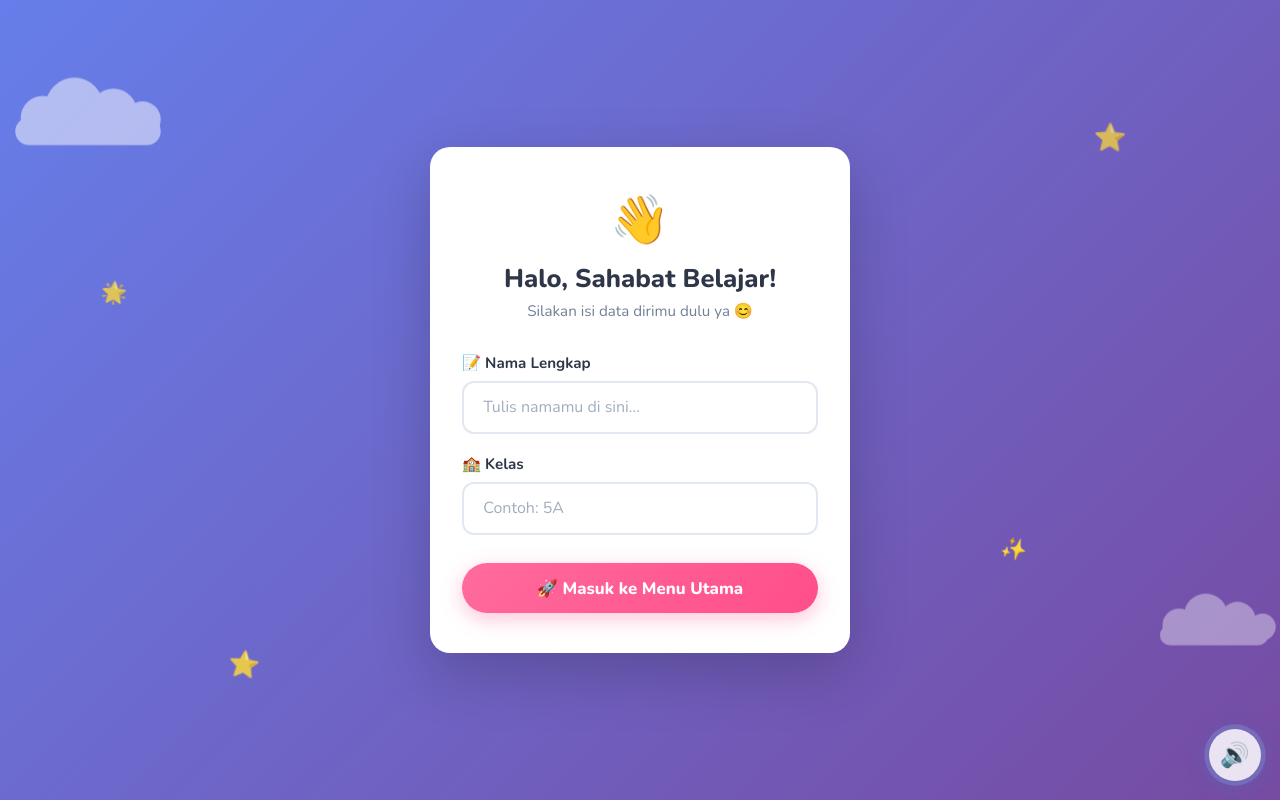
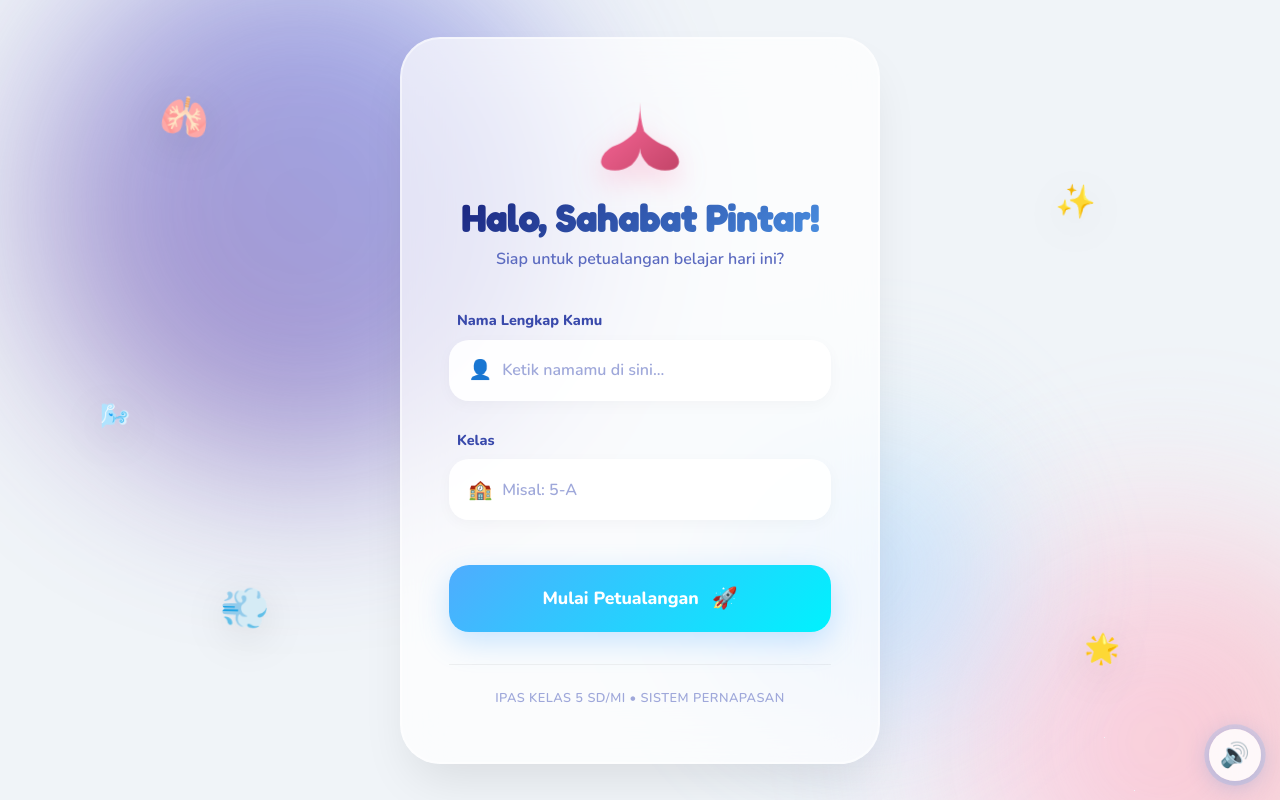
Before and after one commit to elangmra/media-pembelajaran-ipa, a plain HTML site: page index.html in a window 1280 px wide. Both pictures are taken after a click on the button "✨ Mulai Belajar". Drawn offline with nearby package versions, Linux system fonts and the light colour scheme.

Commit message:
feat: implement initial project structure with animated intro and login screens

```diff
--- a/css/style.css
+++ b/css/style.css
@@ -386,98 +386,279 @@ body {
 }
 
 /* ==========================================
-   LOGIN SCREEN
+   LOGIN SCREEN - MODERN REDESIGN
    ========================================== */
 #screen-login {
-  background: linear-gradient(135deg, #667eea 0%, #764ba2 100%);
+  background: #f0f4f8; /* Base color */
   position: relative;
   overflow: hidden;
   display: none;
-  align-items: center;
+  min-height: 100vh;
   justify-content: center;
+  align-items: center;
+  perspective: 1000px;
 }
 #screen-login.active { display: flex; }
 
-.login-bg { position: absolute; inset: 0; pointer-events: none; overflow: hidden; }
-
-/* Awan login SVG */
-.login-cloud {
+.login-container {
+  width: 100%;
+  max-width: 1200px;
+  min-height: 100vh;
+  display: flex;
+  justify-content: center;
+  align-items: center;
+  position: relative;
+  padding: 2rem;
+}
+
+/* Background Animations */
+.login-decorations {
   position: absolute;
+  inset: 0;
+  z-index: 1;
+}
+
+.deco-blob {
+  position: absolute;
+  filter: blur(80px);
+  opacity: 0.6;
+  border-radius: 50%;
+  animation: blobFloat 20s infinite alternate;
+}
+
+.blob-1 {
+  width: 500px;
+  height: 500px;
+  background: linear-gradient(135deg, #667eea 0%, #764ba2 100%);
+  top: -10%;
+  left: -5%;
+}
+
+.blob-2 {
+  width: 400px;
+  height: 400px;
+  background: linear-gradient(135deg, #ff9a9e 0%, #fecfef 100%);
+  bottom: -10%;
+  right: -5%;
+  animation-delay: -5s;
+}
+
+.blob-3 {
+  width: 300px;
+  height: 300px;
+  background: linear-gradient(135deg, #a1c4fd 0%, #c2e9fb 100%);
+  top: 40%;
+  right: 15%;
+  animation-delay: -10s;
+}
+
+@keyframes blobFloat {
+  0% { transform: translate(0, 0) scale(1) rotate(0deg); }
+  33% { transform: translate(100px, 50px) scale(1.1) rotate(120deg); }
+  66% { transform: translate(-50px, 100px) scale(0.9) rotate(240deg); }
+  100% { transform: translate(0, 0) scale(1) rotate(360deg); }
+}
+
+/* Floating Items */
+.floating-item {
+  position: absolute;
+  font-size: 2.5rem;
+  z-index: 2;
+  filter: drop-shadow(0 10px 20px rgba(0,0,0,0.1));
+  animation: itemFloat 6s ease-in-out infinite;
   pointer-events: none;
 }
-.lc1 { width: 200px; top: 8%;  left: -20px; animation: loginCloud1 12s ease-in-out infinite; }
-.lc2 { width: 150px; bottom: 18%; right: -10px; animation: loginCloud2 9s ease-in-out infinite; animation-delay: 2s; }
-@keyframes loginCloud1 {
-  0%, 100% { transform: translateX(0) translateY(0); }
-  50%       { transform: translateX(18px) translateY(-6px); }
-}
-@keyframes loginCloud2 {
-  0%, 100% { transform: translateX(0) translateY(0); }
-  50%       { transform: translateX(-14px) translateY(8px); }
-}
-
-/* Bintang-bintang login */
-.login-star {
+
+.fi-1 { top: 15%; left: 10%; animation-delay: 0s; }
+.fi-2 { top: 25%; right: 12%; font-size: 2rem; animation-delay: 1s; }
+.fi-3 { bottom: 20%; left: 15%; animation-delay: 2s; }
+.fi-4 { bottom: 15%; right: 10%; font-size: 1.8rem; animation-delay: 1.5s; }
+.fi-5 { top: 50%; left: 5%; font-size: 1.5rem; animation-delay: 3s; }
+
+@keyframes itemFloat {
+  0%, 100% { transform: translateY(0) rotate(0deg); }
+  50% { transform: translateY(-30px) rotate(10deg); }
+}
+
+/* Login Glass Card */
+.login-glass-card {
+  background: rgba(255, 255, 255, 0.7);
+  backdrop-filter: blur(25px);
+  -webkit-backdrop-filter: blur(25px);
+  border: 1px solid rgba(255, 255, 255, 0.4);
+  border-radius: 40px;
+  padding: 3.5rem 3rem;
+  width: 100%;
+  max-width: 480px;
+  z-index: 10;
+  box-shadow:
+    0 25px 50px -12px rgba(0, 0, 0, 0.1),
+    0 0 0 1px rgba(255, 255, 255, 0.5) inset;
+  animation: cardEntrance 0.8s cubic-bezier(0.175, 0.885, 0.32, 1.275);
+}
+
+@keyframes cardEntrance {
+  from { opacity: 0; transform: translateY(100px) rotateX(-20deg); }
+  to { opacity: 1; transform: translateY(0) rotateX(0); }
+}
+
+.login-brand {
+  text-align: center;
+  margin-bottom: 2.5rem;
+}
+
+.brand-icon-wrap {
+  width: 100px;
+  height: 80px;
+  margin: 0 auto 1.5rem;
+  filter: drop-shadow(0 10px 15px rgba(255, 107, 157, 0.3));
+  animation: pulseBrand 3s ease-in-out infinite;
+}
+
+@keyframes pulseBrand {
+  0%, 100% { transform: scale(1); }
+  50% { transform: scale(1.1); }
+}
+
+.login-brand h1 {
+  font-family: 'Fredoka One', cursive;
+  font-size: 2.2rem;
+  background: linear-gradient(135deg, #1a237e, #4a90e2);
+  -webkit-background-clip: text;
+  background-clip: text;
+  -webkit-text-fill-color: transparent;
+  margin-bottom: 0.5rem;
+}
+
+.login-brand p {
+  color: #5c6bc0;
+  font-weight: 600;
+  font-size: 1rem;
+}
+
+/* Form Styling */
+.modern-form {
+  display: flex;
+  flex-direction: column;
+  gap: 1.8rem;
+}
+
+.input-field {
+  display: flex;
+  flex-direction: column;
+  gap: 0.6rem;
+}
+
+.input-field label {
+  font-weight: 800;
+  font-size: 0.9rem;
+  color: #3949ab;
+  padding-left: 0.5rem;
+}
+
+.input-wrapper {
+  position: relative;
+  display: flex;
+  align-items: center;
+}
+
+.input-icon {
   position: absolute;
-  animation: starTwinkle 2.5s ease-in-out infinite;
+  left: 1.2rem;
+  font-size: 1.2rem;
   pointer-events: none;
 }
-.ls1 { top: 15%; right: 12%; font-size: 1.6rem; animation-delay: 0s; }
-.ls2 { top: 35%; left: 8%;   font-size: 1.2rem; animation-delay: 0.8s; }
-.ls3 { bottom: 30%; right: 20%; font-size: 1rem; animation-delay: 1.5s; }
-.ls4 { bottom: 15%; left: 18%; font-size: 1.4rem; animation-delay: 2.2s; }
-@keyframes starTwinkle {
-  0%, 100% { transform: scale(1) rotate(0deg); opacity: 0.7; }
-  50%       { transform: scale(1.3) rotate(15deg); opacity: 1; }
-}
-
-.login-card {
-  background: white;
-  border-radius: var(--radius);
-  padding: 2.5rem 2rem;
-  width: 90%;
-  max-width: 420px;
-  box-shadow: 0 20px 60px rgba(0,0,0,0.2);
-  position: relative;
-  z-index: 2;
-}
-.login-header { text-align: center; margin-bottom: 2rem; }
-.login-icon { font-size: 3rem; margin-bottom: 0.5rem; }
-.login-header h2 {
-  font-size: 1.6rem;
-  font-weight: 800;
-  color: var(--text-dark);
-  margin-bottom: 0.3rem;
-}
-.login-header p {
-  color: var(--text-muted);
-  font-size: 0.95rem;
-}
-
-.form-group { margin-bottom: 1.25rem; }
-.form-group label {
-  display: block;
-  font-weight: 700;
-  color: var(--text-dark);
-  margin-bottom: 0.5rem;
-  font-size: 0.95rem;
-}
-.form-group input {
+
+.input-wrapper input {
   width: 100%;
-  padding: 0.85rem 1.2rem;
-  border: 2px solid #E2E8F0;
-  border-radius: var(--radius-sm);
+  padding: 1.1rem 1.2rem 1.1rem 3.2rem;
+  background: rgba(255, 255, 255, 0.9);
+  border: 2px solid transparent;
+  border-radius: 20px;
   font-family: 'Nunito', sans-serif;
   font-size: 1rem;
-  color: var(--text-dark);
-  transition: var(--transition);
+  font-weight: 600;
+  color: #1a237e;
+  box-shadow: 0 4px 15px rgba(0,0,0,0.03);
+  transition: all 0.3s ease;
+}
+
+.input-wrapper input:focus {
+  background: white;
+  border-color: #4facfe;
+  box-shadow: 0 10px 25px rgba(79, 172, 254, 0.15);
+  transform: translateY(-2px);
   outline: none;
 }
-.form-group input:focus {
-  border-color: var(--primary);
-  box-shadow: 0 0 0 3px rgba(74,144,226,0.15);
-}
-.form-group input::placeholder { color: #A0AEC0; }
+
+.input-wrapper input::placeholder {
+  color: #9fa8da;
+}
+
+/* Button Submit */
+.btn-login-submit {
+  margin-top: 1rem;
+  padding: 1.2rem;
+  border: none;
+  border-radius: 20px;
+  background: linear-gradient(135deg, #4facfe 0%, #00f2fe 100%);
+  color: white;
+  font-weight: 800;
+  font-size: 1.1rem;
+  font-family: 'Nunito', sans-serif;
+  display: flex;
+  align-items: center;
+  justify-content: center;
+  gap: 0.8rem;
+  cursor: pointer;
+  box-shadow: 0 10px 30px rgba(79, 172, 254, 0.3);
+  transition: all 0.3s cubic-bezier(0.175, 0.885, 0.32, 1.275);
+}
+
+.btn-login-submit:hover {
+  transform: translateY(-5px) scale(1.02);
+  box-shadow: 0 15px 40px rgba(79, 172, 254, 0.4);
+}
+
+.btn-login-submit:active {
+  transform: translateY(0) scale(0.98);
+}
+
+.btn-icon {
+  font-size: 1.3rem;
+  transition: transform 0.3s ease;
+}
+
+.btn-login-submit:hover .btn-icon {
+  transform: translateX(5px) rotate(10deg);
+}
+
+.login-footer {
+  text-align: center;
+  margin-top: 2rem;
+  padding-top: 1.5rem;
+  border-top: 1px solid rgba(0,0,0,0.05);
+}
+
+.login-footer p {
+  font-size: 0.8rem;
+  color: #9fa8da;
+  font-weight: 600;
+  letter-spacing: 0.5px;
+  text-transform: uppercase;
+}
+
+/* Responsive Fixes */
+@media (max-width: 480px) {
+  .login-glass-card {
+    padding: 2.5rem 1.5rem;
+    border-radius: 30px;
+  }
+
+  .login-brand h1 {
+    font-size: 1.8rem;
+  }
+}
 
 /* ==========================================
    APP HEADER (Used in Menu & Screens)
@@ -1425,6 +1606,29 @@ body {
 .organ-fact-card h4 { font-size: 0.85rem; font-weight: 800; color: var(--text-dark); margin-bottom: 0.3rem; }
 .organ-fact-card p { font-size: 0.78rem; color: var(--text-muted); line-height: 1.5; }
 
+.organ-illustration {
+  width: 100%;
+  max-width: 320px;
+  margin: 0 auto 2rem;
+  background: white;
+  padding: 1rem;
+  border-radius: var(--radius);
+  box-shadow: var(--shadow);
+  text-align: center;
+  transition: var(--transition);
+  border: 4px solid #E3F2FD;
+}
+.organ-illustration:hover {
+  transform: translateY(-5px) rotate(1deg);
+  box-shadow: var(--shadow-hover);
+}
+.img-edu-organ {
+  width: 100%;
+  height: auto;
+  border-radius: var(--radius-sm);
+  display: block;
+}
+
 /* ==========================================
    PROSES PERNAPASAN
    ========================================== */
--- a/index.html
+++ b/index.html
@@ -169,56 +169,69 @@
 
   <!-- ===================== SCREEN: LOGIN ===================== -->
   <div id="screen-login" class="screen">
-    <div class="login-bg">
-      <!-- Awan SVG login -->
-      <!-- Awan SVG login -->
-      <div class="login-cloud lc1">
-        <svg viewBox="0 0 220 100" xmlns="http://www.w3.org/2000/svg" overflow="visible">
-          <g opacity="0.5">
-            <rect x="30" y="62" width="160" height="30" rx="15" fill="white"/>
-            <circle cx="60"  cy="62" r="24" fill="white"/>
-            <circle cx="95"  cy="50" r="32" fill="white"/>
-            <circle cx="138" cy="56" r="26" fill="white"/>
-            <circle cx="170" cy="64" r="20" fill="white"/>
-          </g>
+    <div class="login-container">
+
+      <!-- DECORATIVE BACKGROUND ELEMENTS -->
+      <div class="login-decorations">
+        <div class="deco-blob blob-1"></div>
+        <div class="deco-blob blob-2"></div>
+        <div class="deco-blob blob-3"></div>
+
+        <!-- Floating Elements -->
+        <div class="floating-item fi-1">🫁</div>
+        <div class="floating-item fi-2">✨</div>
+        <div class="floating-item fi-3">💨</div>
+        <div class="floating-item fi-4">🌟</div>
+        <div class="floating-item fi-5">🌬️</div>
+      </div>
+
+      <!-- LOGIN CARD -->
+      <div class="login-glass-card">
+        <div class="login-card-inner">
+          <div class="login-brand">
+            <div class="brand-icon-wrap">
+              <svg viewBox="0 0 120 100" xmlns="http://www.w3.org/2000/svg">
+                <path d="M60 10 Q60 30 55 45 Q45 55 35 60 Q20 65 15 75 Q10 85 20 90 Q35 95 50 85 Q60 75 60 65 Q60 75 70 85 Q85 95 100 90 Q110 85 105 75 Q100 65 85 60 Q75 55 65 45 Q60 30 60 10Z" fill="url(#loginLungGrad)" />
+                <defs>
+                  <linearGradient id="loginLungGrad" x1="0%" y1="0%" x2="100%" y2="100%">
+                    <stop offset="0%" style="stop-color:#FF6B9D"/>
+                    <stop offset="100%" style="stop-color:#C44569"/>
+                  </linearGradient>
+                </defs>
               </svg>
             </div>
-      <div class="login-cloud lc2">
-        <svg viewBox="0 0 180 80" xmlns="http://www.w3.org/2000/svg" overflow="visible">
-          <g opacity="0.38">
-            <rect x="25" y="50" width="130" height="24" rx="12" fill="white"/>
-            <circle cx="48"  cy="50" r="20" fill="white"/>
-            <circle cx="80"  cy="38" r="26" fill="white"/>
-            <circle cx="118" cy="44" r="22" fill="white"/>
-            <circle cx="148" cy="52" r="16" fill="white"/>
-          </g>
-        </svg>
+            <h1>Halo, Sahabat Pintar!</h1>
+            <p>Siap untuk petualangan belajar hari ini?</p>
           </div>
-      <!-- Bintang-bintang decoratif -->
-      <div class="login-star ls1">⭐</div>
-      <div class="login-star ls2">🌟</div>
-      <div class="login-star ls3">✨</div>
-      <div class="login-star ls4">⭐</div>
+
+          <form id="login-form" class="modern-form" onsubmit="handleLogin(event)">
+            <div class="input-field">
+              <label for="input-nama">Nama Lengkap Kamu</label>
+              <div class="input-wrapper">
+                <span class="input-icon">👤</span>
+                <input type="text" id="input-nama" placeholder="Ketik namamu di sini..." required autocomplete="off"/>
               </div>
-    <div class="login-card">
-      <div class="login-header">
-        <div class="login-icon">👋</div>
-        <h2>Halo, Sahabat Belajar!</h2>
-        <p>Silakan isi data dirimu dulu ya 😊</p>
             </div>
-      <form id="login-form" onsubmit="handleLogin(event)">
-        <div class="form-group">
-          <label for="input-nama">📝 Nama Lengkap</label>
-          <input type="text" id="input-nama" placeholder="Tulis namamu di sini..." required autocomplete="off"/>
+
+            <div class="input-field">
+              <label for="input-kelas">Kelas</label>
+              <div class="input-wrapper">
+                <span class="input-icon">🏫</span>
+                <input type="text" id="input-kelas" placeholder="Misal: 5-A" required autocomplete="off"/>
               </div>
-        <div class="form-group">
-          <label for="input-kelas">🏫 Kelas</label>
-          <input type="text" id="input-kelas" placeholder="Contoh: 5A" required autocomplete="off"/>
             </div>
-        <button type="submit" class="btn-primary btn-full">
-          <span>🚀 Masuk ke Menu Utama</span>
+
+            <button type="submit" class="btn-login-submit">
+              <span class="btn-text">Mulai Petualangan</span>
+              <span class="btn-icon">🚀</span>
             </button>
           </form>
+
+          <div class="login-footer">
+            <p>IPAS Kelas 5 SD/MI • Sistem Pernapasan</p>
+          </div>
+        </div>
+      </div>
     </div>
   </div>
 
@@ -262,7 +275,7 @@
       <svg class="deco-icon deco-tube" viewBox="0 0 40 80" xmlns="http://www.w3.org/2000/svg">
         <rect x="10" y="4" width="20" height="52" rx="10" fill="#81D4FA" opacity="0.6" stroke="#29B6F6" stroke-width="2.5"/>
         <ellipse cx="20" cy="56" rx="10" ry="4" fill="#29B6F6" opacity="0.6"/>
-        <rect x="14" y="36" width="12" height="20" fill="#4FC3F7" opacity="0.5" rx="0 0 8 8"/>
+        <rect x="14" y="36" width="12" height="20" fill="#4FC3F7" opacity="0.5" rx="4"/>
       </svg>
     </div>
 
@@ -675,6 +688,9 @@
           <h3>Hidung (Nasal Cavity)</h3>
         </div>
         <div class="organ-detail">
+          <div class="organ-illustration">
+             <img src="images/hidung_edu.png" alt="Ilustrasi Hidung" class="img-edu-organ" />
+          </div>
           <div class="organ-fact-grid">
             <div class="organ-fact-card">
               <span>🔵</span>
@@ -711,6 +727,9 @@
           <h3>Tenggorokan (Trakea)</h3>
         </div>
         <div class="organ-detail">
+          <div class="organ-illustration">
+             <img src="images/tenggorokan_edu.png" alt="Ilustrasi Tenggorokan" class="img-edu-organ" />
+          </div>
           <div class="organ-fact-grid">
             <div class="organ-fact-card">
               <span>🔵</span>
@@ -747,6 +766,9 @@
           <h3>Paru-Paru (Pulmo)</h3>
         </div>
         <div class="organ-detail">
+          <div class="organ-illustration">
+             <img src="images/paruparu_edu.png" alt="Ilustrasi Paru-Paru" class="img-edu-organ" />
+          </div>
           <div class="organ-fact-grid">
             <div class="organ-fact-card">
               <span>🔵</span>
@@ -905,7 +927,7 @@
     <div class="content-body">
       <div class="jenis-grid">
         <div class="jenis-card jenis-dada">
-          <div class="jenis-icon">🫀</div>
+          <div class="jenis-icon">💨</div>
           <h3>Pernapasan Dada</h3>
           <div class="jenis-badge">Otot Antar Tulang Rusuk</div>
           <div class="jenis-detail">
@@ -924,7 +946,7 @@
           </div>
         </div>
         <div class="jenis-card jenis-perut">
-          <div class="jenis-icon">🫃</div>
+          <div class="jenis-icon">🌬️</div>
           <h3>Pernapasan Perut</h3>
           <div class="jenis-badge">Otot Diafragma</div>
           <div class="jenis-detail">
@@ -995,12 +1017,18 @@
       <div class="video-container">
         <iframe
           id="youtube-video"
-          src="https://www.youtube.com/embed/Lzl9i_rBhCw"
+          src="https://www.youtube.com/embed/mqwj6eqIyuA?si=0cJltiEZnnqzL8Qt&autoplay=1"
           title="Sistem Pernapasan Manusia - Video Pembelajaran"
           frameborder="0"
-          allow="accelerometer; autoplay; clipboard-write; encrypted-media; gyroscope; picture-in-picture"
+          allow="accelerometer; autoplay; clipboard-write; encrypted-media; gyroscope; picture-in-picture; web-share"
+          referrerpolicy="strict-origin-when-cross-origin"
           allowfullscreen>
         </iframe>
+      </div>
+      <div class="video-fallback">
+        <a id="youtube-link" href="https://www.youtube.com/watch?v=mqwj6eqIyuA" target="_blank" class="btn-primary" style="width:100%; margin-bottom: 1.5rem; gap: 0.5rem;">
+          <span>🌐 Tonton Langsung di YouTube</span>
+        </a>
       </div>
       <div class="video-notes">
         <h4>📝 Yang perlu diperhatikan saat menonton:</h4>
@@ -1010,13 +1038,13 @@
           <li>📌 Catat fakta menarik yang kamu temukan!</li>
         </ul>
       </div>
-      <div class="video-list">
-        <h4>🎯 Video Tambahan</h4>
-        <div class="video-item" onclick="changeVideo('Lzl9i_rBhCw', this)">
+      <div class="video-list" style="display:none">
+        <h4>🎯 Video Utama & Tambahan</h4>
+        <div class="video-item" onclick="changeVideo('mqwj6eqIyuA', this)">
           <span class="video-thumb">▶️</span>
           <div>
-            <p><strong>Sistem Pernapasan Manusia (Penjelasan Lengkap)</strong></p>
-            <span>Penjelasan organ dan proses pernapasan</span>
+            <p><strong>Sistem Pernapasan Manusia (Video Utama)</strong></p>
+            <span>Penjelasan terlengkap tentang pernapasan</span>
           </div>
         </div>
         <div class="video-item" onclick="changeVideo('YLJoVWq3uOA', this)">
@@ -1326,13 +1354,6 @@
             <p>Ruang Guru. (2022). <em>Sistem Pernapasan Manusia – IPAS Kelas 5 SD</em>. YouTube. Diakses dari https://www.youtube.com</p>
           </div>
         </div>
-        <div class="rujukan-item">
-          <div class="rujukan-num">5</div>
-          <div class="rujukan-detail">
-            <h4>Gambar dan Ilustrasi</h4>
-            <p>Gambar ilustrasi dalam media ini dibuat menggunakan teknologi AI (Google Gemini) untuk keperluan pendidikan non-komersial.</p>
-          </div>
-        </div>
       </div>
       <div class="developer-card">
         <h4>👨‍💻 Pengembang Media</h4>
--- a/js/app.js
+++ b/js/app.js
@@ -43,22 +43,21 @@ const AudioManager = (() => {
   let muted    = false;  // default: musik NYALA otomatis
   const TARGET_VOL = 0.4;
   const FADE_MS    = 800;
-  let fadeTimer    = null;
 
   /** Fade volume dari `from` ke `to` pada audio `a` */
   function fadeTo(a, from, to, onDone) {
-    clearInterval(fadeTimer);
+    clearInterval(a._fadeTimer);
     const steps = 30;
     const stepTime = FADE_MS / steps;
     const delta = (to - from) / steps;
     let vol = from;
     a.volume = Math.max(0, Math.min(1, vol));
-    fadeTimer = setInterval(() => {
+    a._fadeTimer = setInterval(() => {
       vol += delta;
       a.volume = Math.max(0, Math.min(1, vol));
       if ((delta > 0 && vol >= to) || (delta < 0 && vol <= to)) {
         a.volume = Math.max(0, Math.min(1, to));
-        clearInterval(fadeTimer);
+        clearInterval(a._fadeTimer);
         if (onDone) onDone();
       }
     }, stepTime);
@@ -201,7 +200,10 @@ function showProses(id, btn) {
 // ============================================
 function changeVideo(videoId, el) {
   const iframe = document.getElementById('youtube-video');
-  if (iframe) iframe.src = 'https://www.youtube.com/embed/' + videoId;
+  const link = document.getElementById('youtube-link');
+  if (iframe) iframe.src = 'https://www.youtube.com/embed/' + videoId + '?autoplay=1';
+  if (link) link.href = 'https://www.youtube.com/watch?v=' + videoId;
+
   document.querySelectorAll('.video-item').forEach(v => v.style.background = '');
   if (el) el.style.background = '#EBF8FF';
   window.scrollTo({ top: 0, behavior: 'smooth' });
@@ -578,9 +580,10 @@ document.addEventListener('DOMContentLoaded', () => {
 
   // Browser butuh interaksi pertama sebelum bisa autoplay
   // → musik langsung mulai begitu user klik apapun untuk pertama kali
+  // capture: true agar listener ini jalan sebelum handler tombol lain (mis. tombol mute)
   document.addEventListener('click', () => {
     AudioManager.play(document.querySelector('.screen.active')?.id || 'screen-intro');
-  }, { once: true });
+  }, { once: true, capture: true });
 
   // Tombol mulai dengan ikon 🔊
   setTimeout(() => {
```
Also changed, not shown: images/hidung_edu.png (added), images/paruparu_edu.png (added), images/tenggorokan_edu.png (added). Lines whose indentation alone changed are shown as unchanged.
